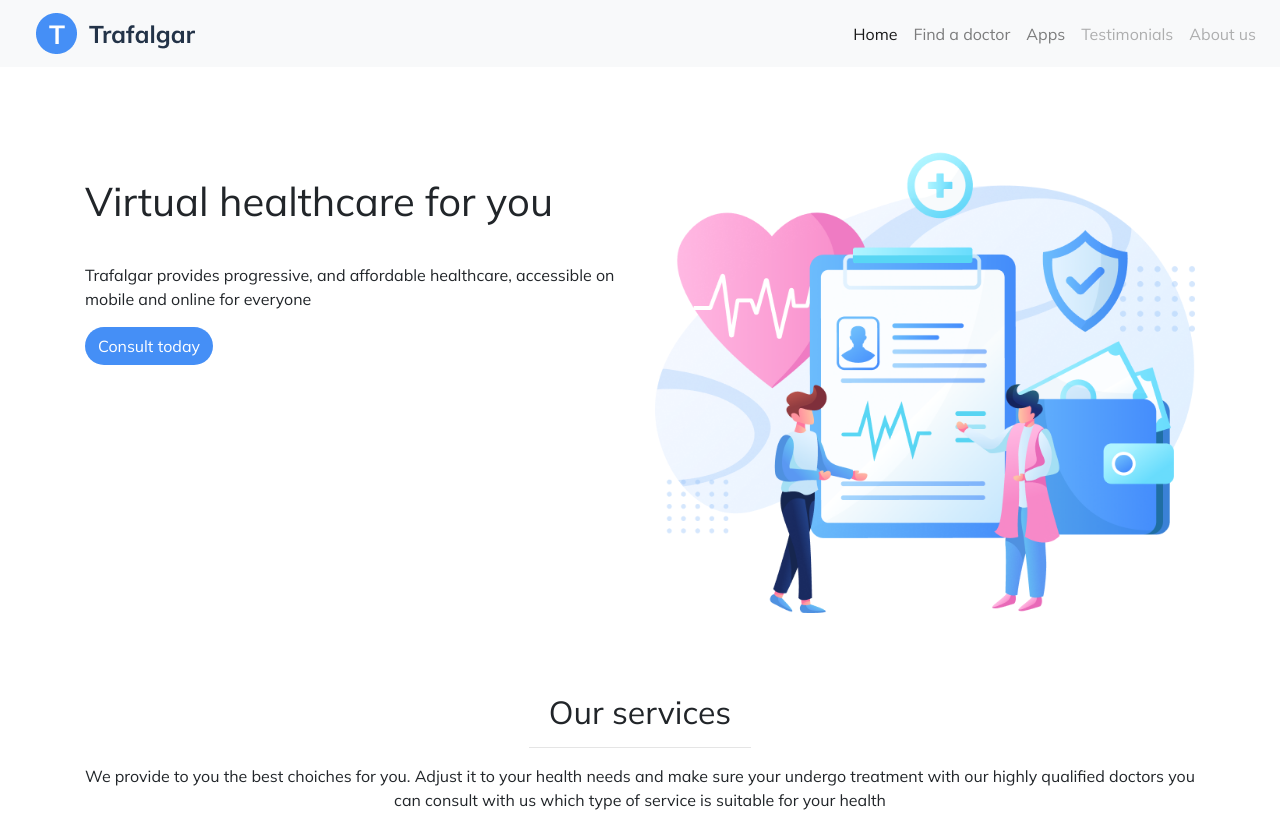
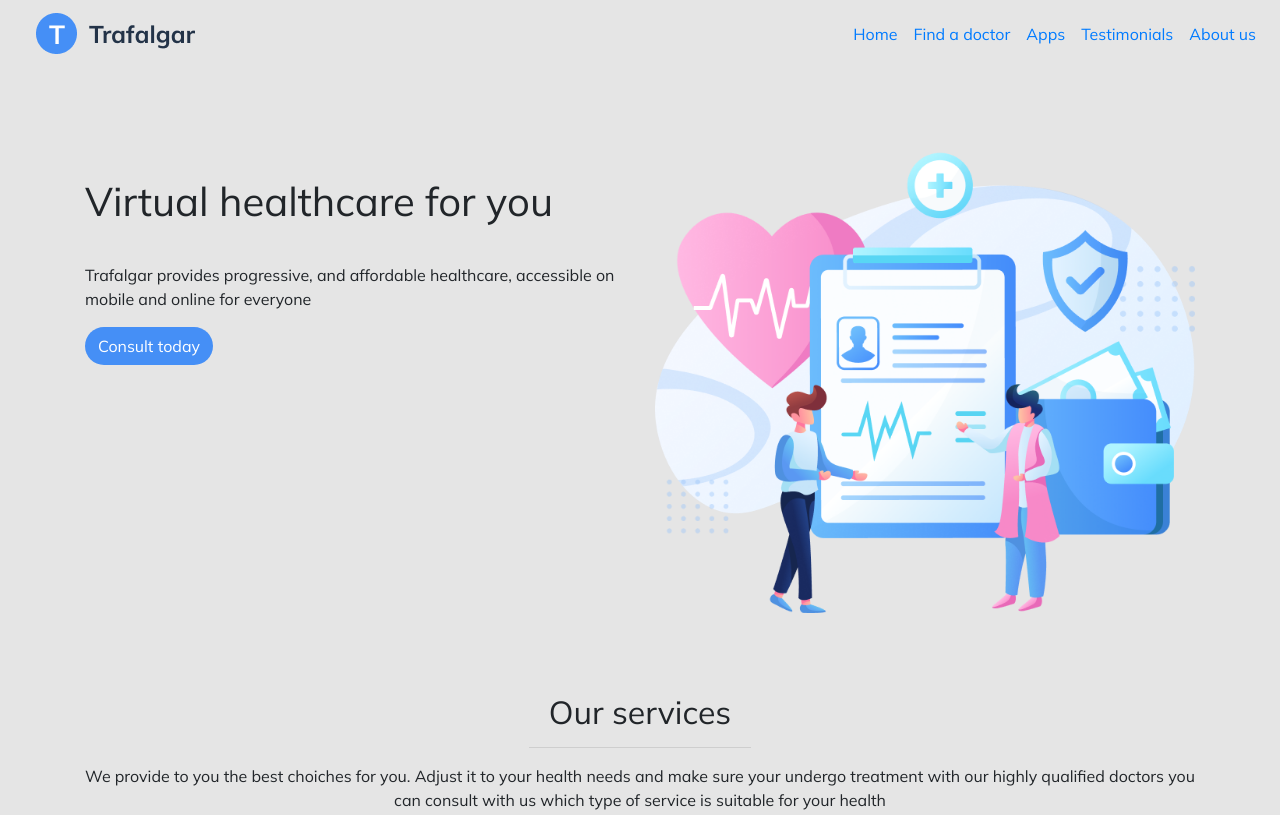
Before and after one commit to Umokaso/Trafalgar-Healthcare, a plain HTML site: page index.html in a window 1280 px wide. Shown: the top 815 px of the page. Drawn offline with nearby package versions, Linux system fonts and the light colour scheme; files whose address does not match are found by name.

Commit message:
New Navbar

```diff
--- a/resources/css/index.css
+++ b/css/index.css
@@ -6,6 +6,7 @@
 
 body {
     font-family: 'Mulish', sans-serif;
+    background-color: #E5E5E5;
 }
 
 /* Utiliy Classes */
--- a/index.html
+++ b/index.html
@@ -4,38 +4,29 @@
 <head>
     <meta charset="UTF-8">
     <meta name="viewport" content="width=device-width, initial-scale=1.0, shrink-to-fit=no">
-    <link rel="stylesheet" href="https://maxcdn.bootstrapcdn.com/bootstrap/4.0.0-beta.2/css/bootstrap.min.css">
+    <meta name="description"
+        content="Trafalgar provides progressive, and affordable healthcare, accessible on mobile and online">
+    <link rel="stylesheet" href="https://cdn.jsdelivr.net/npm/bootstrap@4.5.3/dist/css/bootstrap.min.css" integrity="sha384-TX8t27EcRE3e/ihU7zmQxVncDAy5uIKz4rEkgIXeMed4M0jlfIDPvg6uqKI2xXr2" crossorigin="anonymous">
     <link href="https://fonts.googleapis.com/css2?family=Mulish&display=swap" rel="stylesheet">
-    <link rel="stylesheet" href="./resources/css/index.css">
+    <link rel="stylesheet" href="css/index.css">
     <title>Trafalgar Healthcare</title>
 </head>
 
 <body>
     <header>
-        <nav class="navbar navbar-expand-lg navbar-light bg-light">
-            <a class="navbar-brand" href="#"><img src="./resources/img/logo.png" alt=""></a>
-            <button class="navbar-toggler" type="button" data-toggle="collapse" data-target="#navbarNav"
-                aria-controls="navbarNav" aria-expanded="false" aria-label="Toggle navigation">
+        <nav class="navbar navbar-expand-lg">
+            <a class="navbar-brand" href="#"><img src="img/logo.png" alt=""></a>
+            <button class="navbar-toggler" type="button" data-toggle="collapse" data-target="#navbarNavAltMarkup" aria-controls="navbarNavAltMarkup" aria-expanded="false" aria-label="Toggle navigation">
               <span class="navbar-toggler-icon"></span>
             </button>
-            <div class="collapse navbar-collapse" id="navbarNav">
-                <ul class="navbar-nav ml-auto">
-                    <li class="nav-item active">
-                        <a class="nav-link" href="#">Home <span class="sr-only">(current)</span></a>
-                    </li>
-                    <li class="nav-item">
+            <div class="collapse navbar-collapse" id="navbarNavAltMarkup">
+              <div class="navbar-nav ml-auto">
+                <a class="nav-link active" href="#">Home <span class="sr-only">(current)</span></a>
                 <a class="nav-link" href="#">Find a doctor</a>
-                    </li>
-                    <li class="nav-item">
                 <a class="nav-link" href="#">Apps</a>
-                    </li>
-                    <li class="nav-item">
-                        <a class="nav-link disabled" href="#">Testimonials</a>
-                    </li>
-                    <li class="nav-item">
-                        <a class="nav-link disabled" href="#">About us</a>
-                    </li>
-                </ul>
+                <a class="nav-link" href="#">Testimonials</a>
+                <a class="nav-link" href="#">About us</a>
+              </div>
             </div>
         </nav>
     </header>
@@ -66,7 +57,8 @@
                     <h2>Our services</h2>
                     <hr>
                     <p>We provide to you the best choiches for you. Adjust it to your health needs and make sure your
-                    undergo treatment with our highly qualified doctors you can consult with us which type of service is
+                        undergo treatment with our highly qualified doctors you can consult with us which type of
+                        service is
                         suitable for your health</p>
                 </div>
                 <div class="row">
@@ -100,6 +92,7 @@
                                 <h4 class="card-title">Consultation</h4>
                                 <p class="card-text">Free consultation with our trusted doctors and get the best
                                     recomendations</p>
+                            </div>
                         </div>
                     </div>
                 </div>
```
Also changed, not shown: img/Download Vector.png (renamed from resources/img/Download Vector.png), img/Frame 1.png (renamed from resources/img/Frame 1.png), img/Frame 2.png (renamed from resources/img/Frame 2.png), img/Frame 3.png (renamed from resources/img/Frame 3.png), img/Frame 4.png (renamed from resources/img/Frame 4.png), img/Frame 5.png (renamed from resources/img/Frame 5.png), img/Frame 6.png (renamed from resources/img/Frame 6.png), img/Mask Group.png (renamed from resources/img/Mask Group.png), img/Vector 2.png (renamed from resources/img/Vector 2.png), img/Vector.png (renamed from resources/img/Vector.png), img/image 1.png (renamed from resources/img/image 1.png), img/image 2.png (renamed from resources/img/image 2.png), img/image 3.png (renamed from resources/img/image 3.png), img/logo.png (renamed from resources/img/logo.png), 4 more files. Lines whose indentation alone changed are shown as unchanged.
